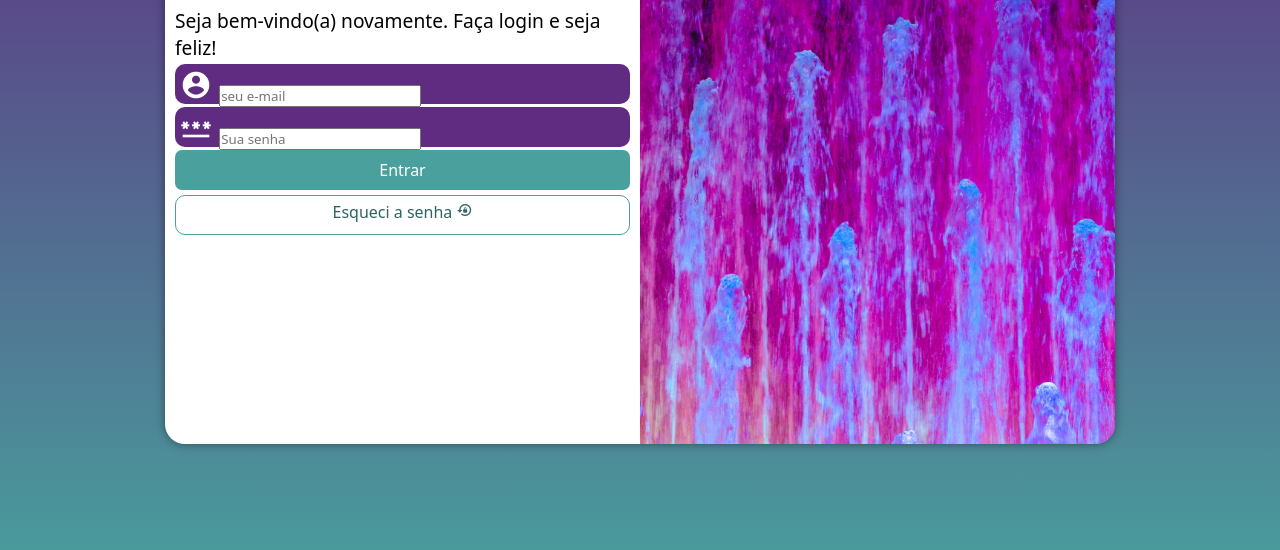
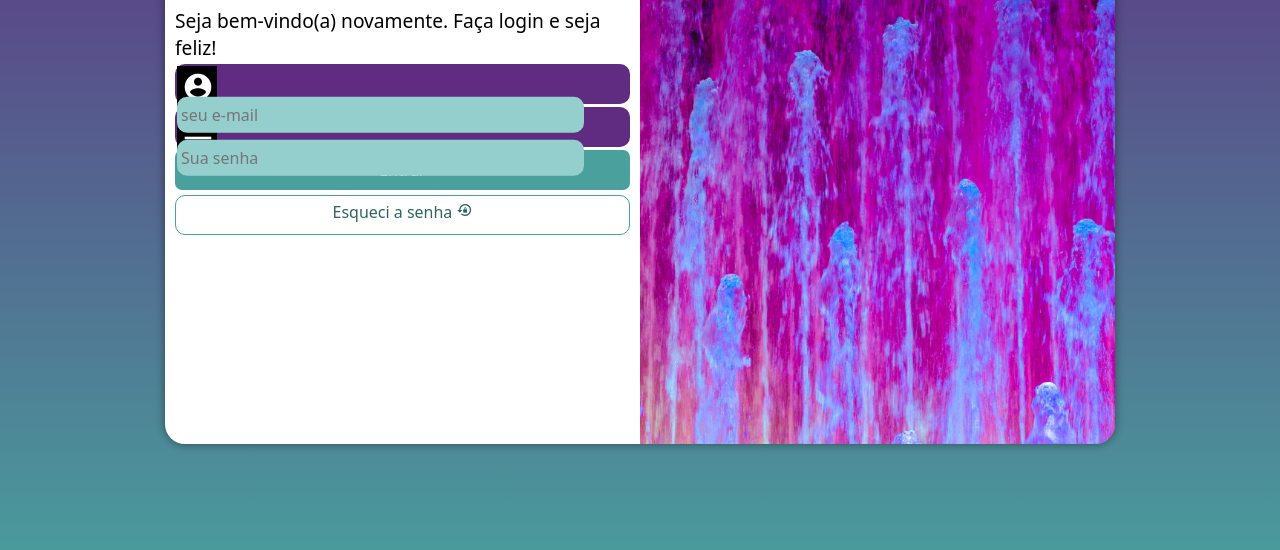
Before and after one commit to doJulioCruz/Projeto-Login, a plain HTML site: page index.html in a window 1280 px wide. Shown: the part 206-756 px from the top of the page. Drawn offline with Linux system fonts and the light colour scheme.

Commit message:
Update style.css

```diff
--- a/estilo/style.css
+++ b/estilo/style.css
@@ -57,16 +57,9 @@ div#formulario > p {
     font-size: 0.8em;
 }
 
-div.campo > i {
-    color: white;
-    background-color: ;
-    font-size: 2em;
-    width: 40px;
-    padding: 5px;
-}
-
 form > div.campo {
     background-color: #5f2c82;
+    border: 2px solid #5f2c82;
     display: block;
     width: 100%;
     height: 40px;
@@ -76,6 +69,29 @@ form > div.campo {
 
 div.campo > label {
     display: none;
+}
+
+div.campo > i {
+    color: white;
+    background-color: black;
+    font-size: 2em;
+    width: 40px;
+    padding: 5px;
+}
+
+div.campo > input {
+    background-color: #94cfcd;
+    font-size: 1em;
+    width: calc(100% - 44px);
+    height: 100%;
+    transform: translateY(-11.3px);
+    border: 0px;
+    border-radius: 10px;
+    padding: 4px;
+}
+
+div.campo > input:focus-within {
+    background-color: white;
 }
 
 form > input[type=submit] {
```
